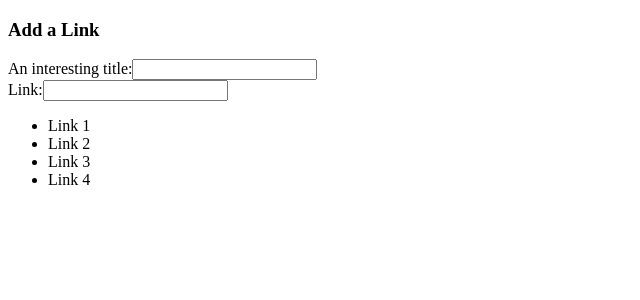
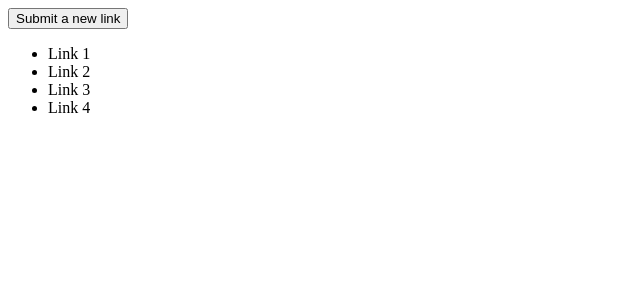
Before and after one commit to h7876/teddir, an Angular app: page / in a window 1280 px wide. Shown: the top 300 px of the page, without its empty margins (0-640 px from the left). Built offline with nearby package versions, Linux system fonts and the light colour scheme.

Commit message:
Conditionally render link form with button

```diff
--- a/src/app/new-link/new-link.component.html
+++ b/src/app/new-link/new-link.component.html
@@ -1,5 +1,7 @@
-<form class="new post form">
-    <h3 class="new post header">Add a Link</h3>
+<div *ngIf="displayForm; else newLink">
+
+  <form class="new post form">
+    <h3 class="new post header">New Link</h3>
     <div class="new post field">
       <label for="title">An interesting title:</label>
         <input name="title">
@@ -8,4 +10,8 @@
       <label for="link">Link:</label>
         <input name="link">
     </div>
-</form>
+  </form>
+</div>
+  <ng-template #newLink>
+   <button (click)="onClickMe()">Submit a new link</button>
+  </ng-template>
--- a/src/app/new-link/new-link.component.ts
+++ b/src/app/new-link/new-link.component.ts
@@ -6,10 +6,16 @@ import { Component, OnInit } from '@angular/core';
   styleUrls: ['./new-link.component.css']
 })
 export class NewLinkComponent implements OnInit {
+  displayForm: boolean;
 
-  constructor() { }
+  constructor() {
+    this.displayForm = false;
+  }
 
   ngOnInit(): void {
   }
 
+  onClickMe(){
+    this.displayForm = !this.displayForm;
+  }
 }
```
